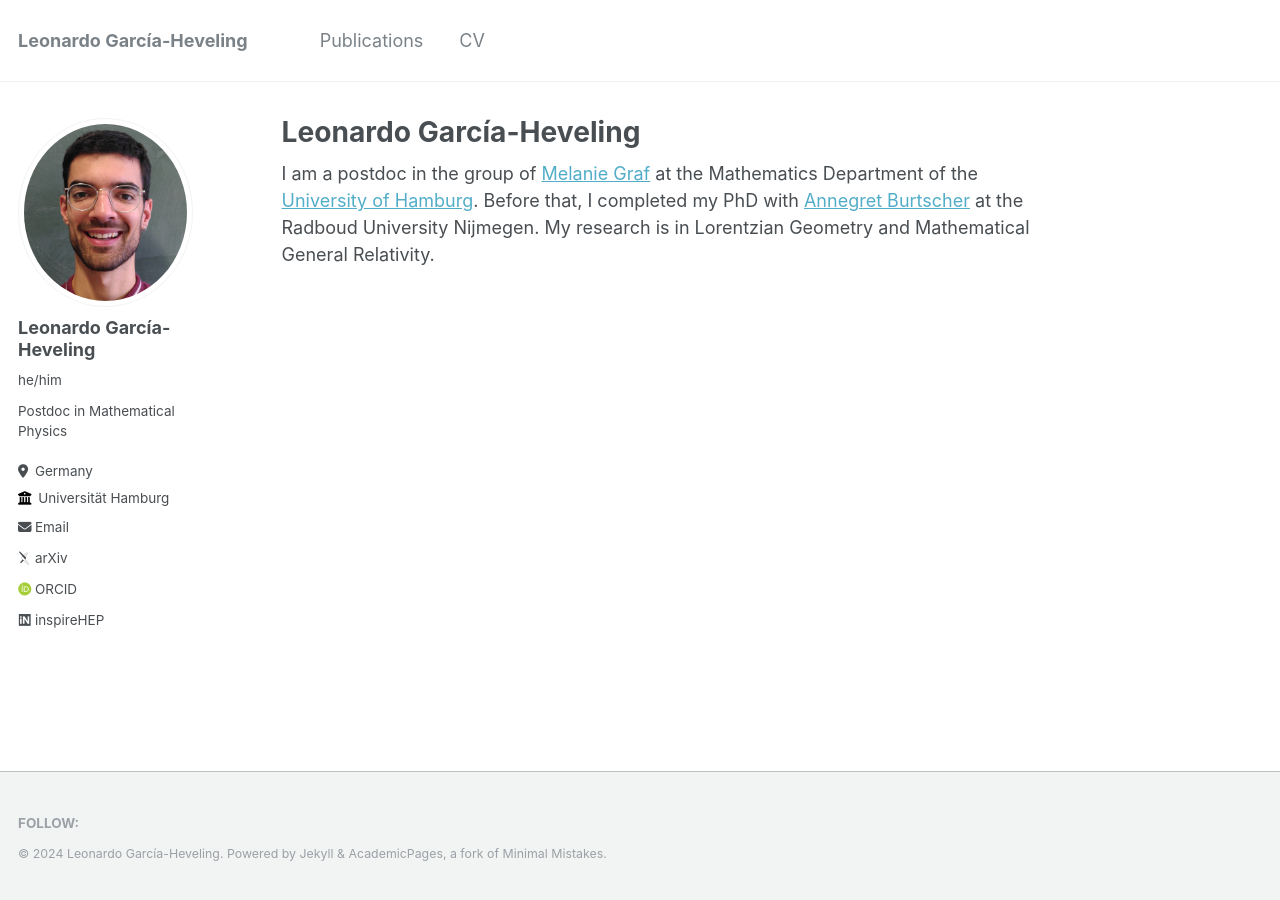
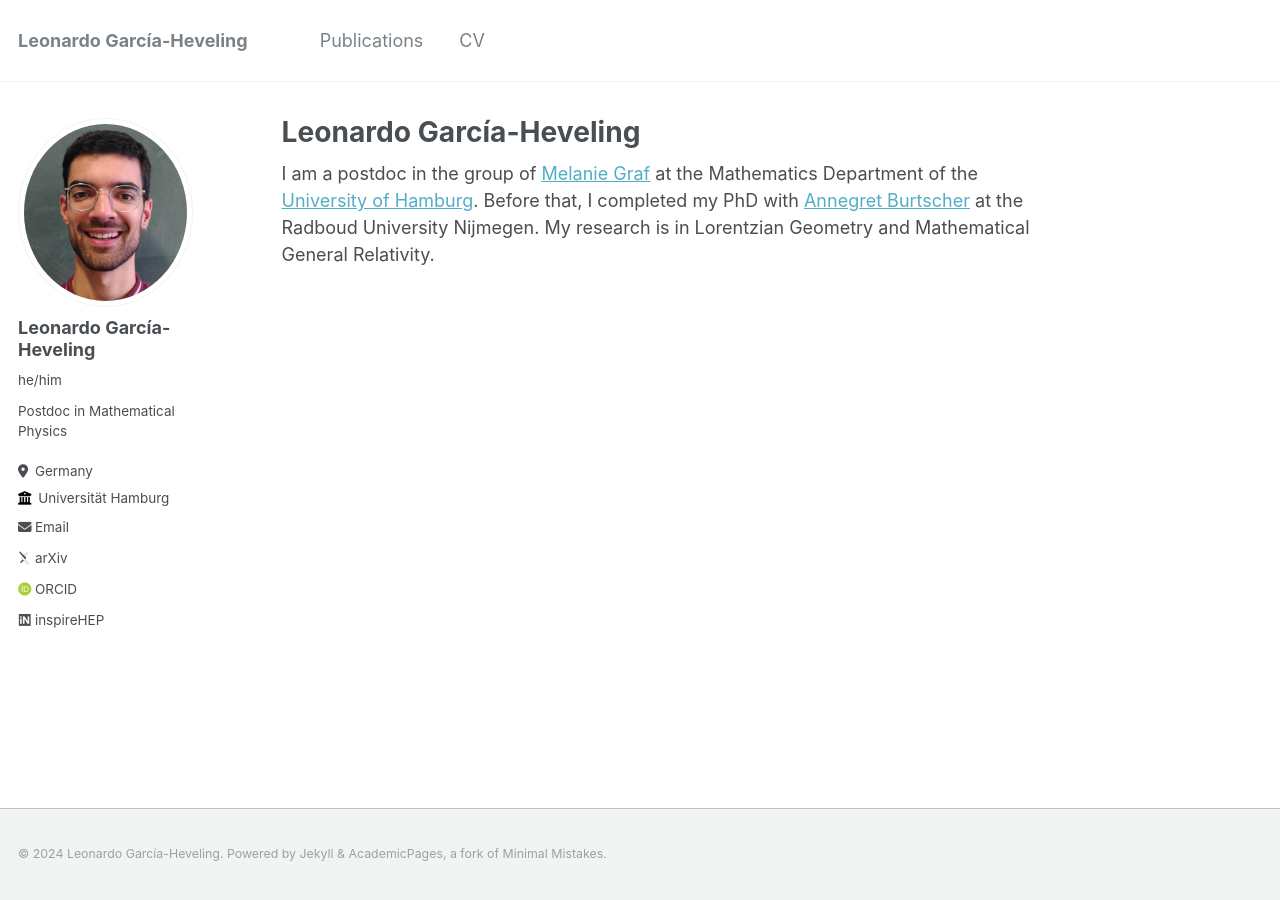
Before and after one commit to LeoGarciaHeveling/LeoGarciaHeveling.github.io, a Jekyll site: the page built from _pages/about.md, in a window 1280 px wide. Built offline with Jekyll 4.4.1, drawn with Linux system fonts in a browser that asks for light colours; some web fonts are replaced.

Commit message:
Update footer.html

```diff
--- a/_includes/footer.html
+++ b/_includes/footer.html
@@ -1,23 +1,3 @@
 {% include base_path %}
 
-<div class="page__footer-follow">
-  <ul class="social-icons">
-    {% if site.data.ui-text[site.locale].follow_label %}
-      <li><strong>{{ site.data.ui-text[site.locale].follow_label }}</strong></li>
-    {% endif %}
-    {% if site.twitter.username %}
-      <li><a href="https://twitter.com/{{ site.twitter.username }}"><i class="fab fa-twitter-square" aria-hidden="true"></i> Twitter</a></li>
-    {% endif %}
-    {% if site.facebook.username %}
-      <li><a href="https://facebook.com/{{ site.facebook.username }}"><i class="fab fa-facebook-square" aria-hidden="true"></i> Facebook</a></li>
-    {% endif %}
-    {% if site.author.github %}
-      <li><a href="http://github.com/{{ site.author.github }}"><i class="fab fa-github" aria-hidden="true"></i> GitHub</a></li>
-    {% endif %}
-    {% if site.author.bitbucket %}
-      <li><a href="http://bitbucket.org/{{ site.author.bitbucket }}"><i class="fab fa-bitbucket" aria-hidden="true"></i> Bitbucket</a></li>
-    {% endif %}
-  </ul>
-</div>
-
 <div class="page__footer-copyright">&copy; {{ site.time | date: '%Y' }} {{ site.name | default: site.title }}. {{ site.data.ui-text[site.locale].powered_by | default: "Powered by" }} <a href="http://jekyllrb.com" rel="nofollow">Jekyll</a> &amp; <a href="https://github.com/academicpages/academicpages.github.io">AcademicPages</a>, a fork of <a href="https://mademistakes.com/work/minimal-mistakes-jekyll-theme/" rel="nofollow">Minimal Mistakes</a>.</div>
```
